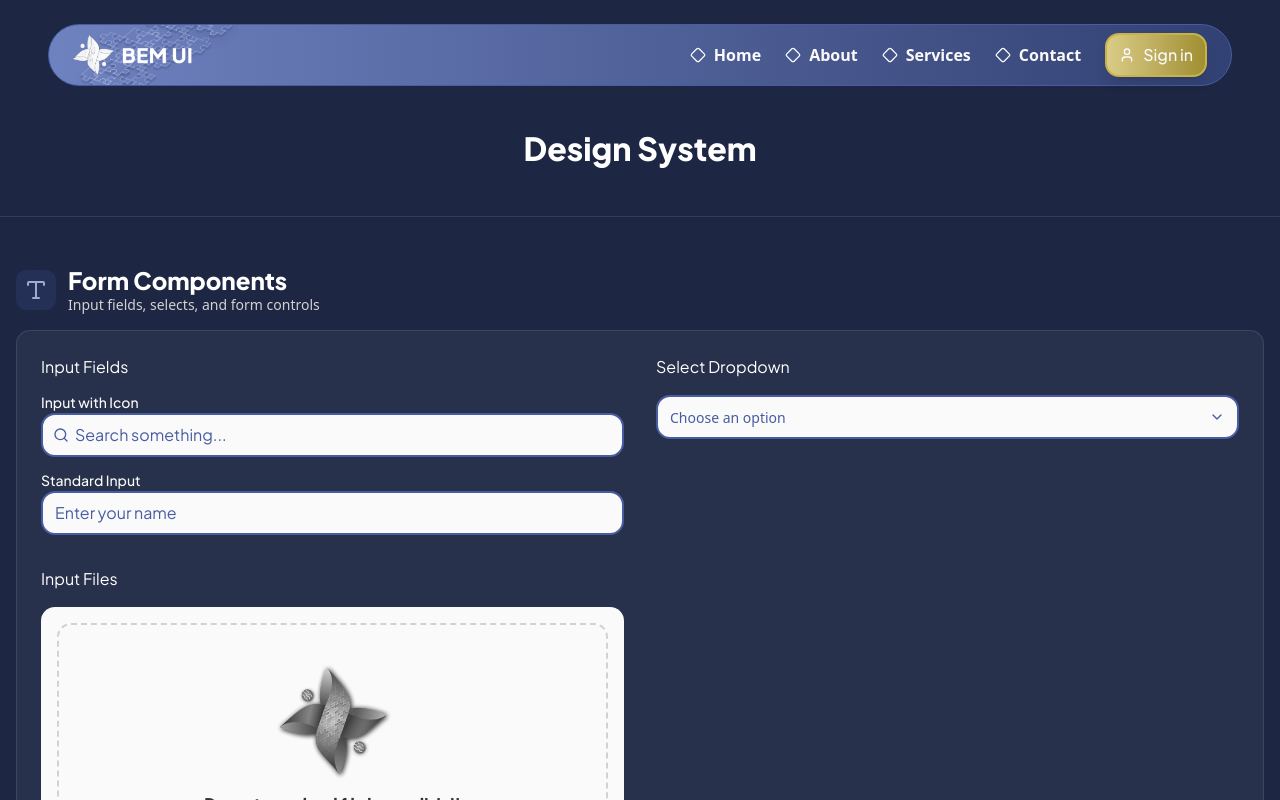
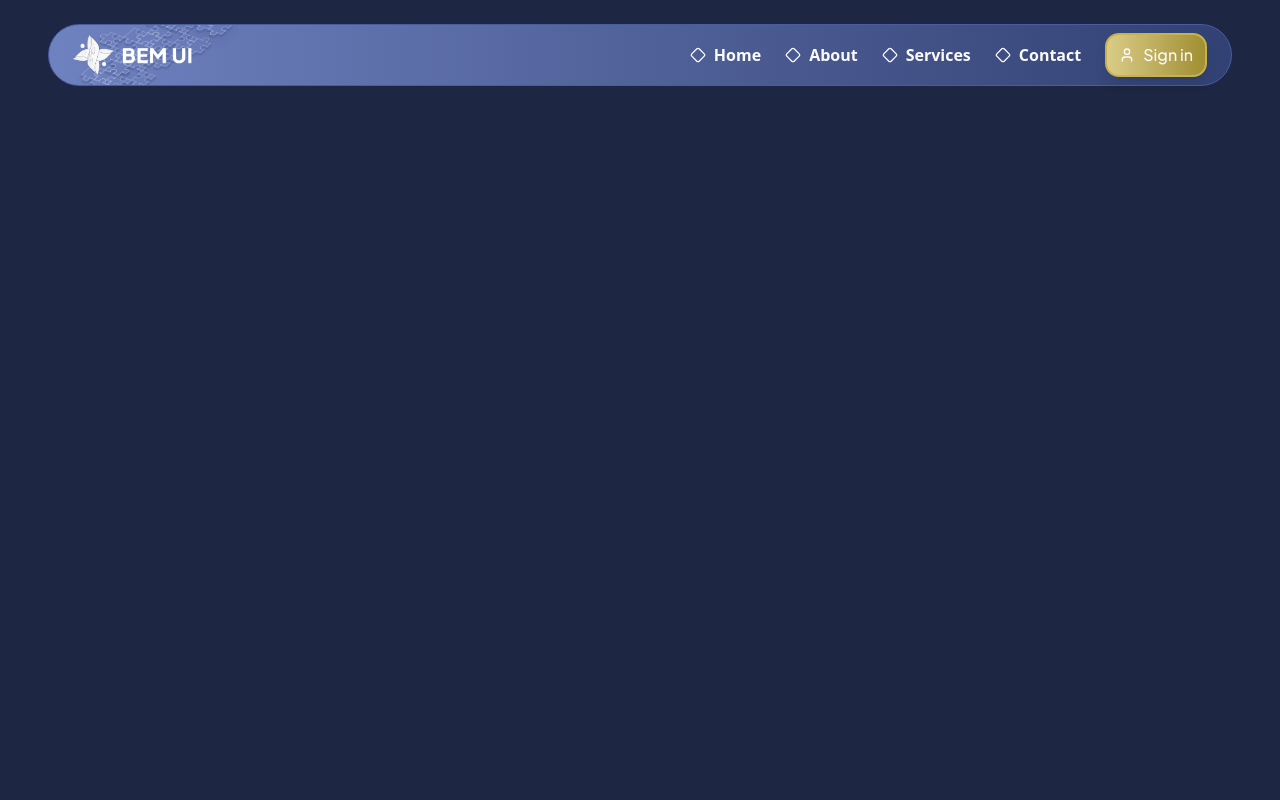
Before and after one commit to Badan-Eksekutif-Mahasiswa/fe-sistem-perekrutan-terbuka-2025, a Next.js app: page / in a window 1280 px wide. Shown: the top 800 px of the page. Built offline with nearby package versions, Linux system fonts and the light colour scheme.

Commit message:
remove files

```diff
--- a/src/app/page.tsx
+++ b/src/app/page.tsx
@@ -2,5 +2,5 @@ import DesignSystem from "@/modules/DesignSystem";
 import LandingModules from "@/modules/LandingModules";
 
 export default function Home() {
-  return <DesignSystem />;
+  return <LandingModules />;
 }
```
Also changed, not shown: 1 other file (tests, documents, lock files or other folders).
